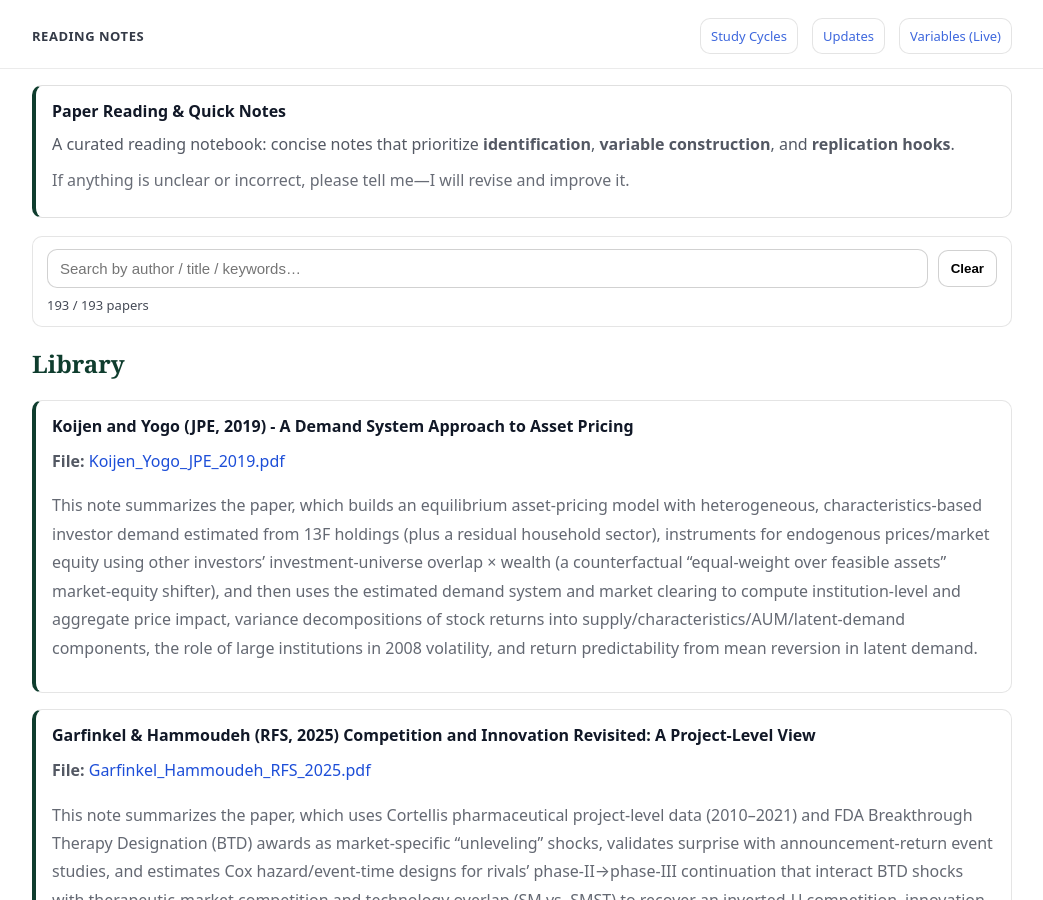
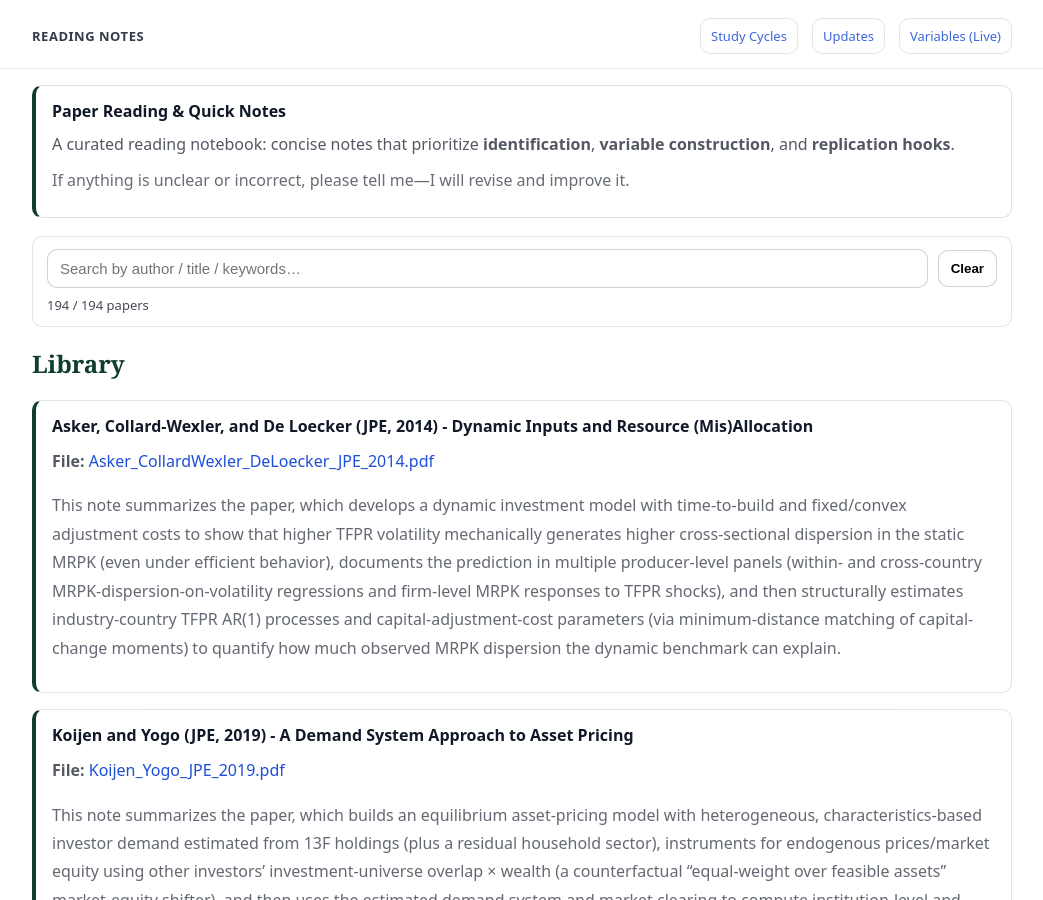
Before and after one commit to yaxinzn/study-archive, a Jekyll site: the page built from reading/index.md, in a window 1280 px wide and 900 px high. Shown: the whole window, without its empty margins (118-1161 px from the left). Built offline with Jekyll 4.4.1, drawn with Linux system fonts in a browser that asks for light colours.

Commit message:
Reading: add/update Asker_CollardWexler_DeLoecker_JPE_2014.pdf

```diff
--- a/_data/reading.yml
+++ b/_data/reading.yml
@@ -1,3 +1,7 @@
+- title: "Asker, Collard-Wexler, and De Loecker (JPE, 2014) - Dynamic Inputs and Resource (Mis)Allocation"
+  file: "Asker_CollardWexler_DeLoecker_JPE_2014.pdf"
+  desc: "This note summarizes the paper, which develops a dynamic investment model with time-to-build and fixed/convex adjustment costs to show that higher TFPR volatility mechanically generates higher cross-sectional dispersion in the static MRPK (even under efficient behavior), documents the prediction in multiple producer-level panels (within- and cross-country MRPK-dispersion-on-volatility regressions and firm-level MRPK responses to TFPR shocks), and then structurally estimates industry-country TFPR AR(1) processes and capital-adjustment-cost parameters (via minimum-distance matching of capital-change moments) to quantify how much observed MRPK dispersion the dynamic benchmark can explain."
+
 - title: "Koijen and Yogo (JPE, 2019) - A Demand System Approach to Asset Pricing"
   file: "Koijen_Yogo_JPE_2019.pdf"
   desc: "This note summarizes the paper, which builds an equilibrium asset-pricing model with heterogeneous, characteristics-based investor demand estimated from 13F holdings (plus a residual household sector), instruments for endogenous prices/market equity using other investors’ investment-universe overlap × wealth (a counterfactual “equal-weight over feasible assets” market-equity shifter), and then uses the estimated demand system and market clearing to compute institution-level and aggregate price impact, variance decompositions of stock returns into supply/characteristics/AUM/latent-demand components, the role of large institutions in 2008 volatility, and return predictability from mean reversion in latent demand."
```
Also changed, not shown: 1 other file.
